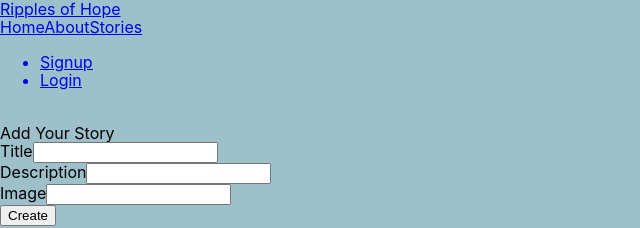
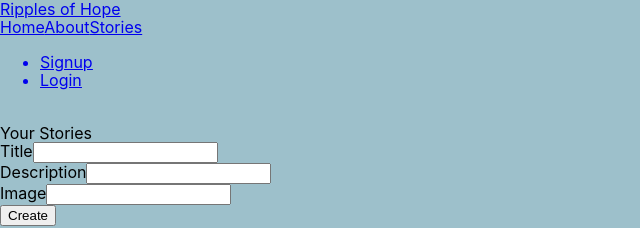
Before and after one commit to kristyvanatta/Ripples-of-Hope, a React (Create React App) app in the folder client/: page /addStory in a window 1280 px wide. Shown: the top 228 px of the page, without its empty margins (0-640 px from the left). Built offline with nearby package versions, Linux system fonts and the light colour scheme.

Commit message:
fiexd login

```diff
--- a/client/src/components/addStory.js
+++ b/client/src/components/addStory.js
@@ -32,7 +32,7 @@ export default function AddStory() {
   return (
     <>
     <div className='container'>
-    <div>Add Your Story</div>
+    <div>Your Stories</div>
     <form onSubmit={handleFormSubmit} className="card-body">
   <div className="form-row">
     <label className="form-label" for="brand">Title</label>
--- a/client/src/components/login.js
+++ b/client/src/components/login.js
@@ -12,7 +12,7 @@ function Login(props) {
         event.preventDefault();
         try {
             const mutationResponse = await login({
-                variables: { email: formState.email, password: formState.pawwroed },
+                variables: { email: formState.email, password: formState.password },
             });
             const token = mutationResponse.data.login.token;
             Auth.login(token);
--- a/client/src/components/nav.js
+++ b/client/src/components/nav.js
@@ -13,7 +13,7 @@ const AppNavbar = () => {
       return (
         <ul className="flex-row">
           <li className="mx-1">
-            <Link to="/addStory">Add Your Story</Link>
+            <Link to="/addStory">Your Story</Link>
           </li>
           <li className="mx-1">
             {/* this is not using the Link component to logout or user and then refresh the application to the start */}
```
